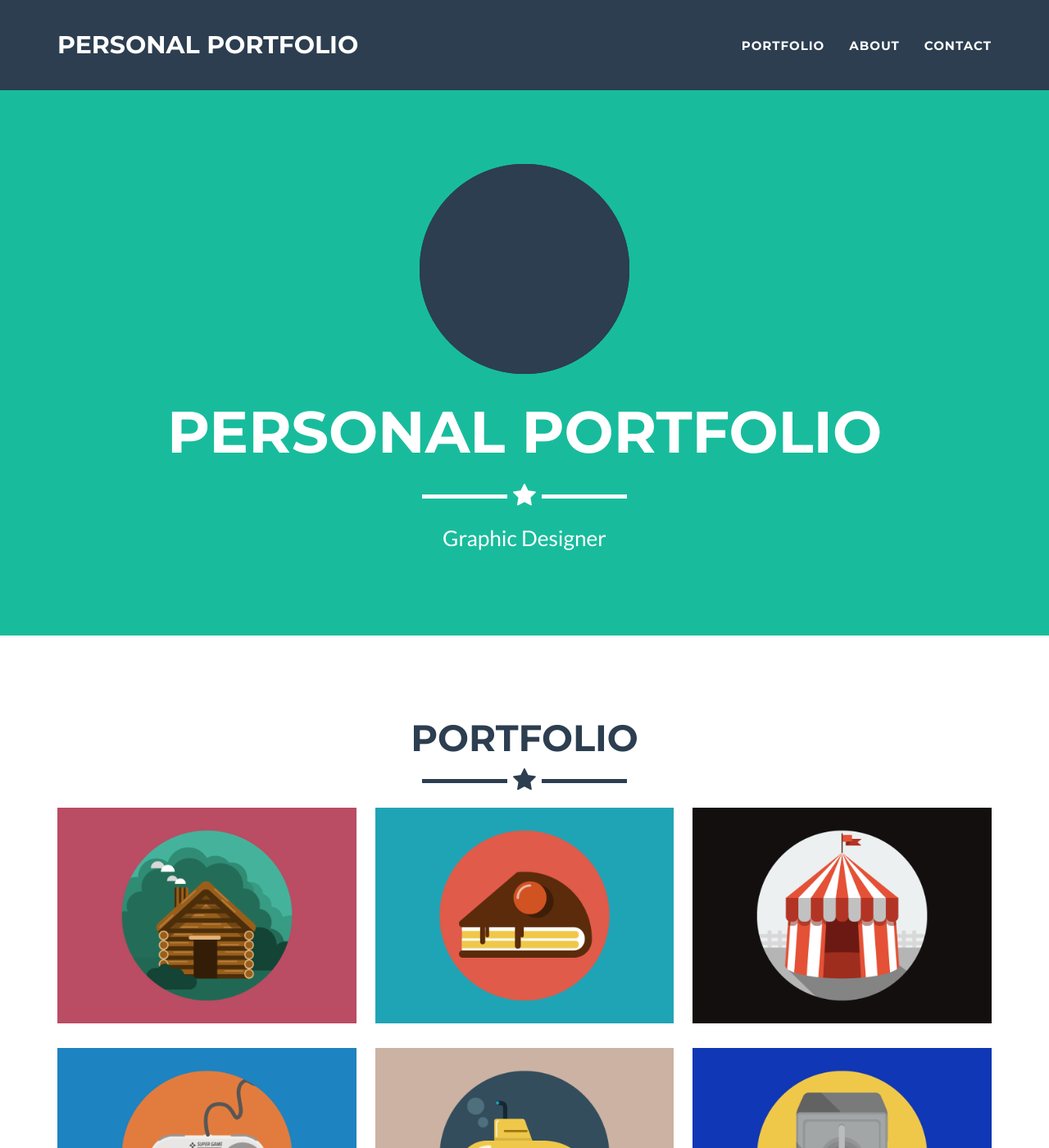
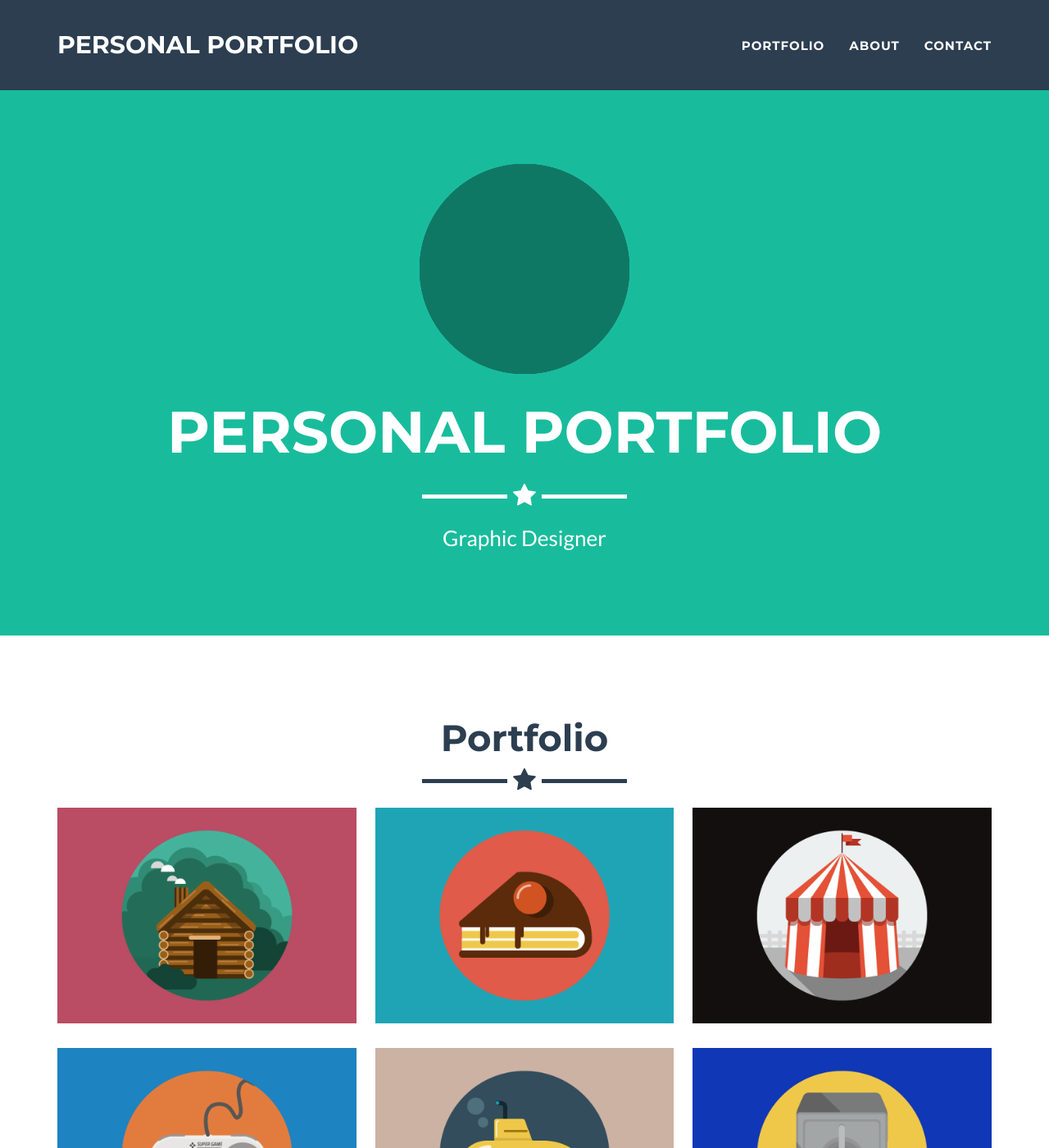
Before and after one commit to caitlinlmahoney/myportfolio, a Jekyll site: the page built from _posts/2014-07-18-project-1.markdown, in a window 1280 px wide and 1400 px high. Shown: the whole window at 82% size. Built offline with Jekyll 4.4.1, drawn with Linux system fonts in a browser that asks for light colours.

Commit message:
change font

```diff
--- a/_includes/css/main.css
+++ b/_includes/css/main.css
@@ -10,6 +10,7 @@
 
 p {
     font-size: 20px;
+    font-family: 'Arvo', serif;
 }
 
 p.small {
@@ -31,7 +32,7 @@
 h4,
 h5,
 h6 {
-    text-transform: uppercase;
+    text-transform: none;
     font-family: Montserrat,"Helvetica Neue",Helvetica,Arial,sans-serif;
     font-weight: 700;
 }
--- a/_includes/head.html
+++ b/_includes/head.html
@@ -23,6 +23,11 @@
     <link href="//fonts.googleapis.com/css?family=Montserrat:400,700" rel="stylesheet" type="text/css">
     <link href="//fonts.googleapis.com/css?family=Lato:400,700,400italic,700italic" rel="stylesheet" type="text/css">
 
+    <!-- Google fonts -->
+    <link rel="preconnect" href="https://fonts.googleapis.com">
+    <link rel="preconnect" href="https://fonts.gstatic.com" crossorigin>
+    <link href="https://fonts.googleapis.com/css2?family=Arvo:ital,wght@0,400;0,700;1,400;1,700&family=Montserrat:ital,wght@0,300;0,400;0,500;0,600;0,700;1,300;1,400;1,500;1,600;1,700&display=swap" rel="stylesheet">
+
     <!-- HTML5 Shim and Respond.js IE8 support of HTML5 elements and media queries -->
     <!-- WARNING: Respond.js doesn't work if you view the page via file:// -->
     <!--[if lt IE 9]>
--- a/_includes/header.html
+++ b/_includes/header.html
@@ -3,7 +3,7 @@
   <div class="container">
     <div class="row">
       <div class="col-lg-12">
-        <img class="img-responsive" src="img/profile.png" alt="profile-pic" />
+        <img class="img-responsive" src="img/profile.png" alt="blue circle" />
         <div class="intro-text">
           <span class="name">{{ site.title }}</span>
           <hr class="star-light" />
```
Also changed, not shown: img/profile.png.
